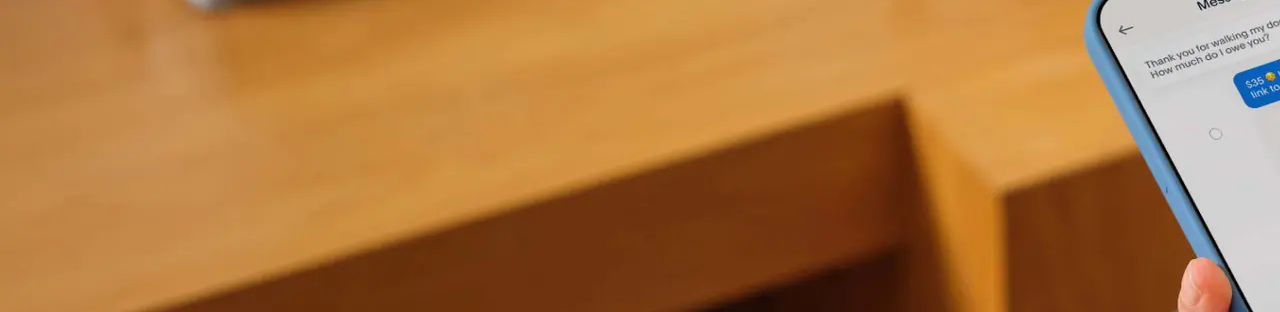
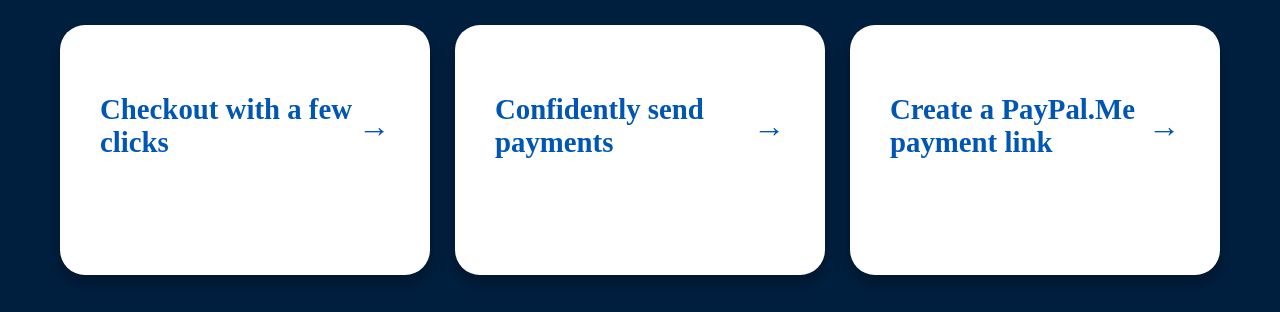
Before and after one commit to ASR-17/paypal, a plain HTML site: page index.html in a window 1280 px wide. Shown: the part 305-617 px from the top of the page. Drawn offline with Linux system fonts and the light colour scheme.

Commit message:
New section added

```diff
--- a/index.html
+++ b/index.html
@@ -64,6 +64,23 @@
             <button class="btn btn-primary">Sign Up</button>
         </div>
     </div>
+    <section class="paypal-card-section">
+        <h2>Your way to pay,<br> with PayPal</h2>
+        <div class="card-scroll-container">
+            <div class="card-container">
+                <a href="#" class="card">
+                    <h3>Checkout with a few clicks <span class="card-arrow">→</span></h3>
+                </a>
+                <a href="#" class="card">
+                    <h3>Confidently send payments <span class="card-arrow">→</span></h3>
+                </a>
+                <a href="#" class="card">
+                    <h3>Create a PayPal.Me payment link <span class="card-arrow">→</span></h3>
+                </a>
+            </div>
+        </div>
+    </section>
+
 
     <section class="f1">
         <div class="page">
--- a/paypal_header.css
+++ b/paypal_header.css
@@ -102,6 +102,69 @@
     background-color: white;
     color: #003087;
 }
+/* Section Styling */
+.paypal-card-section {
+    text-align: left;
+    color: white;
+    padding: 60px;
+    background: #001F3F; /* Dark background */
+    overflow: hidden;
+}
+.paypal-card-section h2{
+    font-size: 3rem;
+}
+.card-container {
+    display: flex;
+    gap: 25px;
+    width: max-content; /* Ensures cards don’t wrap */
+}
+
+/* Card Button Style */
+.card {
+    background: white;
+    color: #0056b3; /* Blue text color */
+    padding: 40px;
+    border-radius: 25px;
+    width: 420px; /* Increased width */
+    min-height: 250px;
+    box-shadow: 0px 8px 16px rgba(0, 0, 0, 0.3);
+    text-decoration: none; /* Remove underline from links */
+    display: inline-block;
+    white-space: normal;
+    cursor: pointer; /* Makes it behave like a button */
+    transition: transform 0.2s, box-shadow 0.2s; /* Smooth button-like effects */
+    border: none;
+    text-align: left;
+}
+
+/* Hover Effect */
+.card:hover {
+    transform: scale(1.01); /* Slightly enlarges on hover */
+    box-shadow: 0px 10px 20px rgba(0, 0, 0, 0.4); /* Stronger shadow on hover */
+}
+
+/* Text and Arrow Styling */
+.card h3 {
+    font-size: 1.8rem;
+    display: flex;
+    justify-content: space-between;
+    align-items: center;
+    width: 100%;
+}
+
+/* Arrow Styling */
+.card-arrow {
+    font-size: 2rem;
+    color: #0056b3;
+}
+
+/* Responsive Design */
+@media (max-width: 768px) {
+    .card {
+        width: 90%; /* Make cards wider on smaller screens */
+    }
+}
+
 .footer {
     background-color: #001d35;
     color: white;
```
